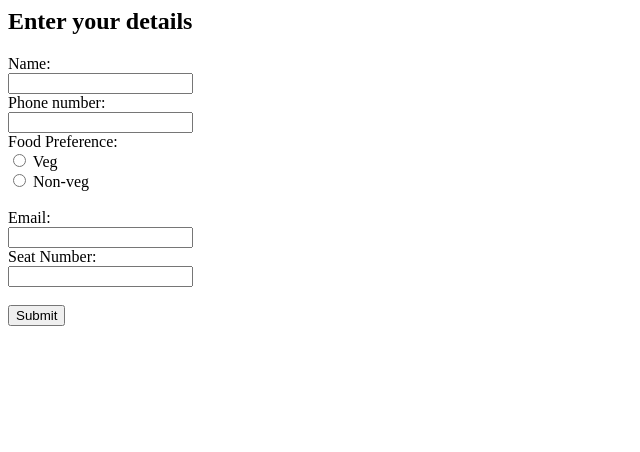
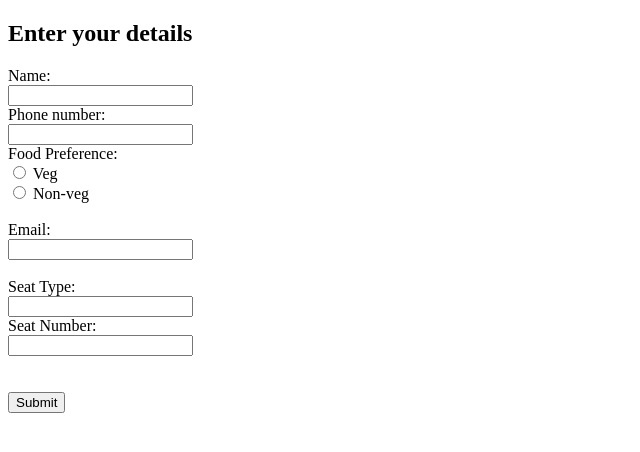
Before and after one commit to Jyothis-P/TEDx-Ticketing, a plain HTML site: page form.html in a window 1280 px wide. Shown: the whole page, without its empty margins (0-640 px from the left). Drawn offline with Linux system fonts and the light colour scheme.

Commit message:
Add files via upload

```diff
--- a/form.html
+++ b/form.html
@@ -1,15 +1,27 @@
+<!DOCTYPE html>
+
 <html>
+
+<head>
+
+    <meta charset="utf-8" />
+
+    <title></title>
+
+</head>
+
 <body>
 
-<h2>Enter your details</h2>
 
 
-<form>
+    <h2>Enter your details</h2>
+        <form action="https://us-central1-tedxcusat-2078b.cloudfunctions.net/addMessage" method="POST">
+        <!-- <form action="/bookseat" method="POST"> -->
             Name:<br>
-  <input type="text" name="firstname">
+            <input type="text" name="name">
             <br>
             Phone number:<br>
-  <input type="text" name="lastname">
+            <input type="text" name="phone">
             <br>
             Food Preference:<br>
             <input type="radio" name="food" value="veg"> Veg<br>
@@ -18,11 +30,17 @@
             Email:<br>
             <input type="text" name="email">
             <br>
+            <br>
+            Seat Type:<br>
+            <input type="text" name="type">
+            <br>
             Seat Number:<br>
-  <input type="text" name="seatno">
+            <input type="text" name="seat">
             <br><br>
+            <br>
             <input type="submit" value="Submit">
         </form>
 
     </body>
+
 </html>
```
Lines whose indentation alone changed are shown as unchanged.
